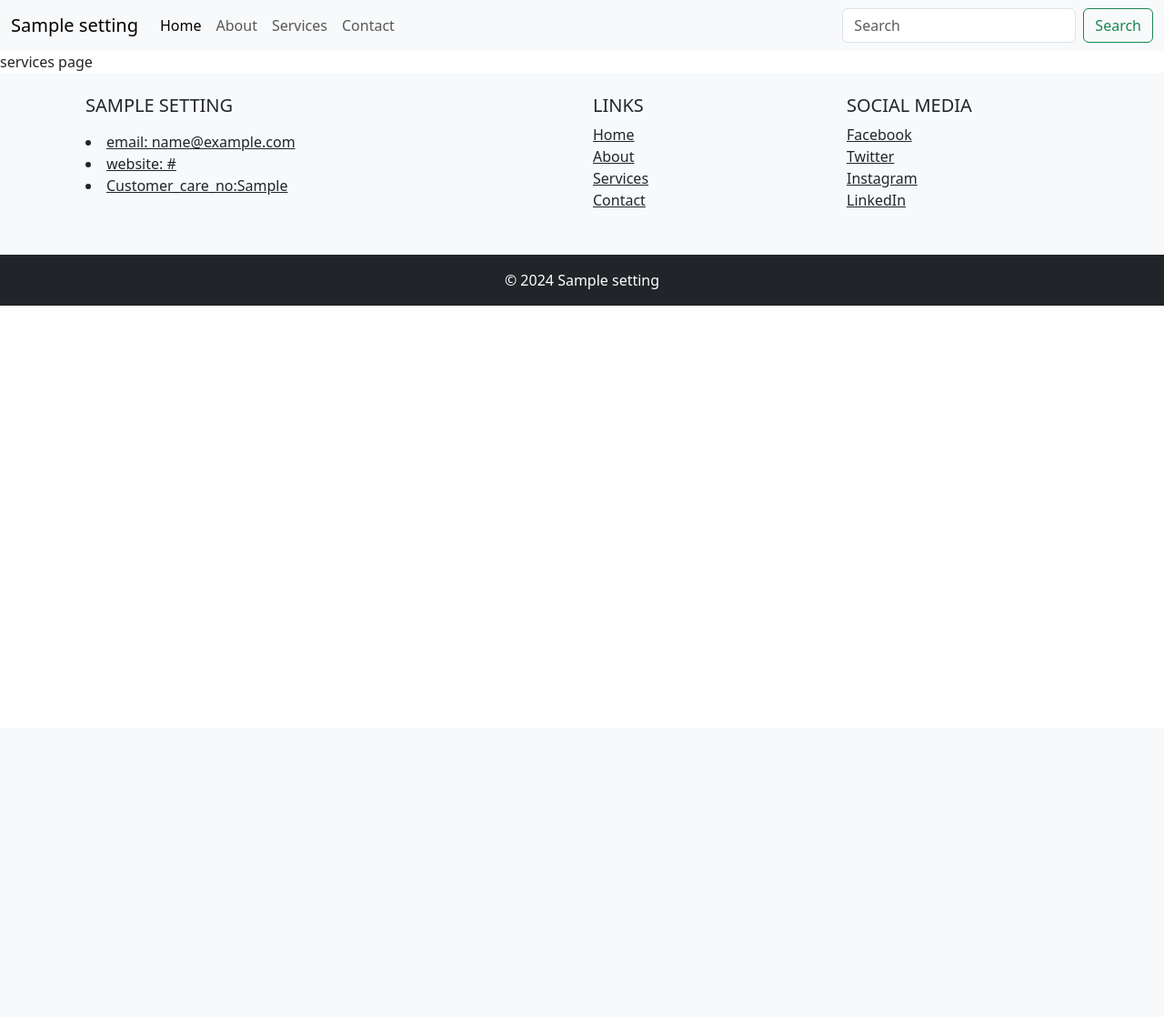
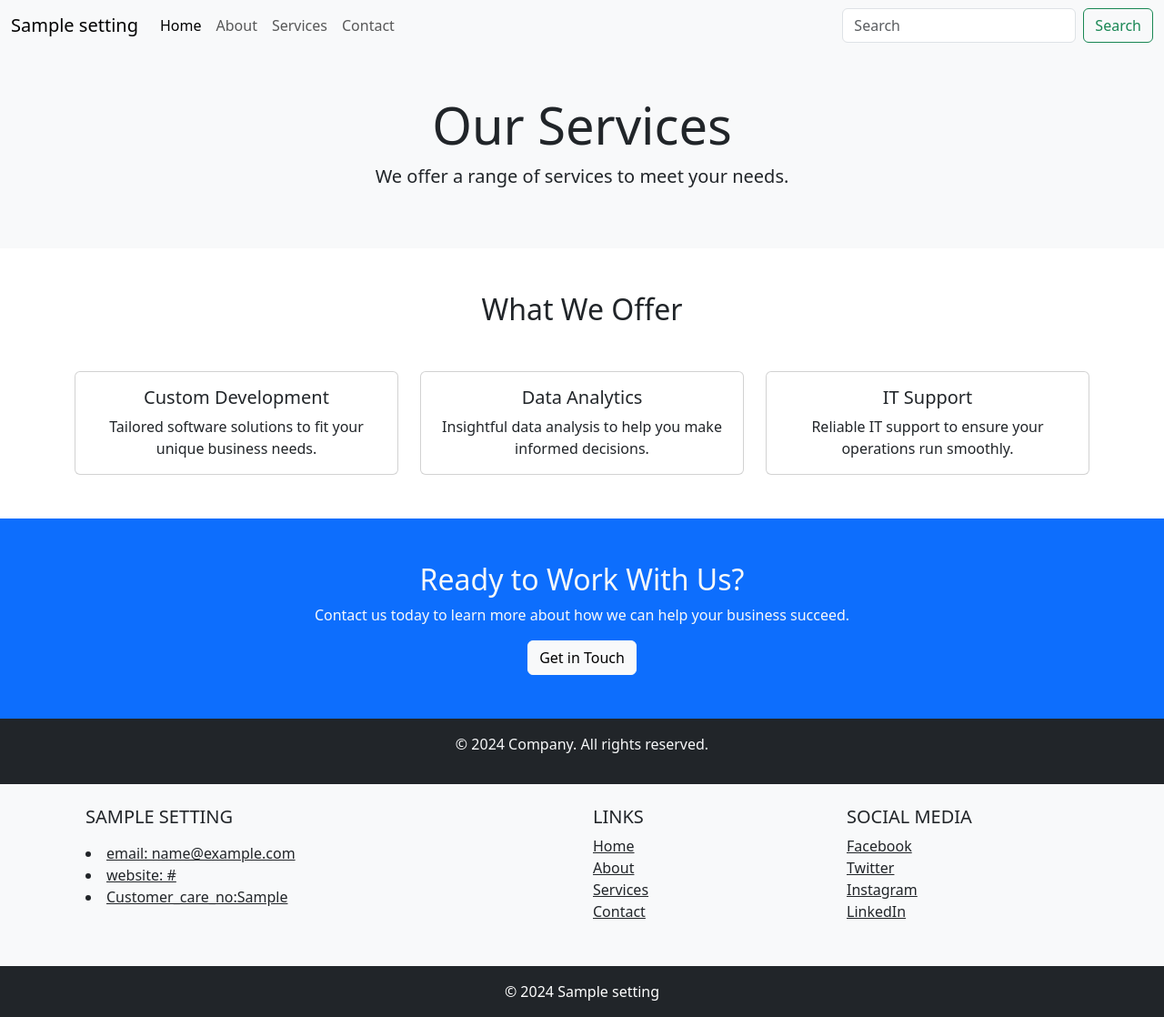
Before and after one commit to sowbaraniga26/laravel_music_app, a Laravel app: page /services in a window 1280 px wide. Shown: the whole page at 91% size. Before the commit the page ends 336 px from the top, so only its background shows below. Run offline with Laravel 10, Linux system fonts and the light colour scheme; tables that the repository leaves empty hold one stand-in row (values such as "Sample post"); parts of the project's set-up code (start-up, migrations or seed data) failed here and were passed over; some libraries are stand-ins or nearby versions.

Commit message:
Services page added

```diff
--- a/resources/views/frontend/services.blade.php
+++ b/resources/views/frontend/services.blade.php
@@ -1,5 +1,64 @@
 @extends('frontend.layout.app')
 
 @section('content')
-services page
+<!-- Hero Section -->
+<div class="bg-light py-5">
+    <div class="container text-center">
+        <h1 class="display-4">Our Services</h1>
+        <p class="lead">We offer a range of services to meet your needs.</p>
+    </div>
+</div>
+
+<!-- Services Section -->
+<section class="py-5">
+    <div class="container">
+        <h2 class="text-center mb-5">What We Offer</h2>
+        <div class="row g-4">
+            <div class="col-md-4">
+                <div class="card h-100 text-center">
+                    <div class="card-body">
+                        <i class="bi bi-gear-fill text-primary display-4 mb-3"></i>
+                        <h5 class="card-title">Custom Development</h5>
+                        <p class="card-text">Tailored software solutions to fit your unique business needs.</p>
+                    </div>
+                </div>
+            </div>
+            <div class="col-md-4">
+                <div class="card h-100 text-center">
+                    <div class="card-body">
+                        <i class="bi bi-bar-chart-line-fill text-success display-4 mb-3"></i>
+                        <h5 class="card-title">Data Analytics</h5>
+                        <p class="card-text">Insightful data analysis to help you make informed decisions.</p>
+                    </div>
+                </div>
+            </div>
+            <div class="col-md-4">
+                <div class="card h-100 text-center">
+                    <div class="card-body">
+                        <i class="bi bi-laptop-fill text-warning display-4 mb-3"></i>
+                        <h5 class="card-title">IT Support</h5>
+                        <p class="card-text">Reliable IT support to ensure your operations run smoothly.</p>
+                    </div>
+                </div>
+            </div>
+        </div>
+    </div>
+</section>
+
+<!-- Contact Call to Action -->
+<section class="bg-primary text-light py-5 text-center">
+    <div class="container">
+        <h2>Ready to Work With Us?</h2>
+        <p>Contact us today to learn more about how we can help your business succeed.</p>
+        <a href="mailto:info@company.com" class="btn btn-light">Get in Touch</a>
+    </div>
+</section>
+
+<!-- Footer -->
+<footer class="bg-dark text-light py-3">
+    <div class="container text-center">
+        <p>&copy; 2024 Company. All rights reserved.</p>
+    </div>
+</footer>
+
 @endsection()
```
